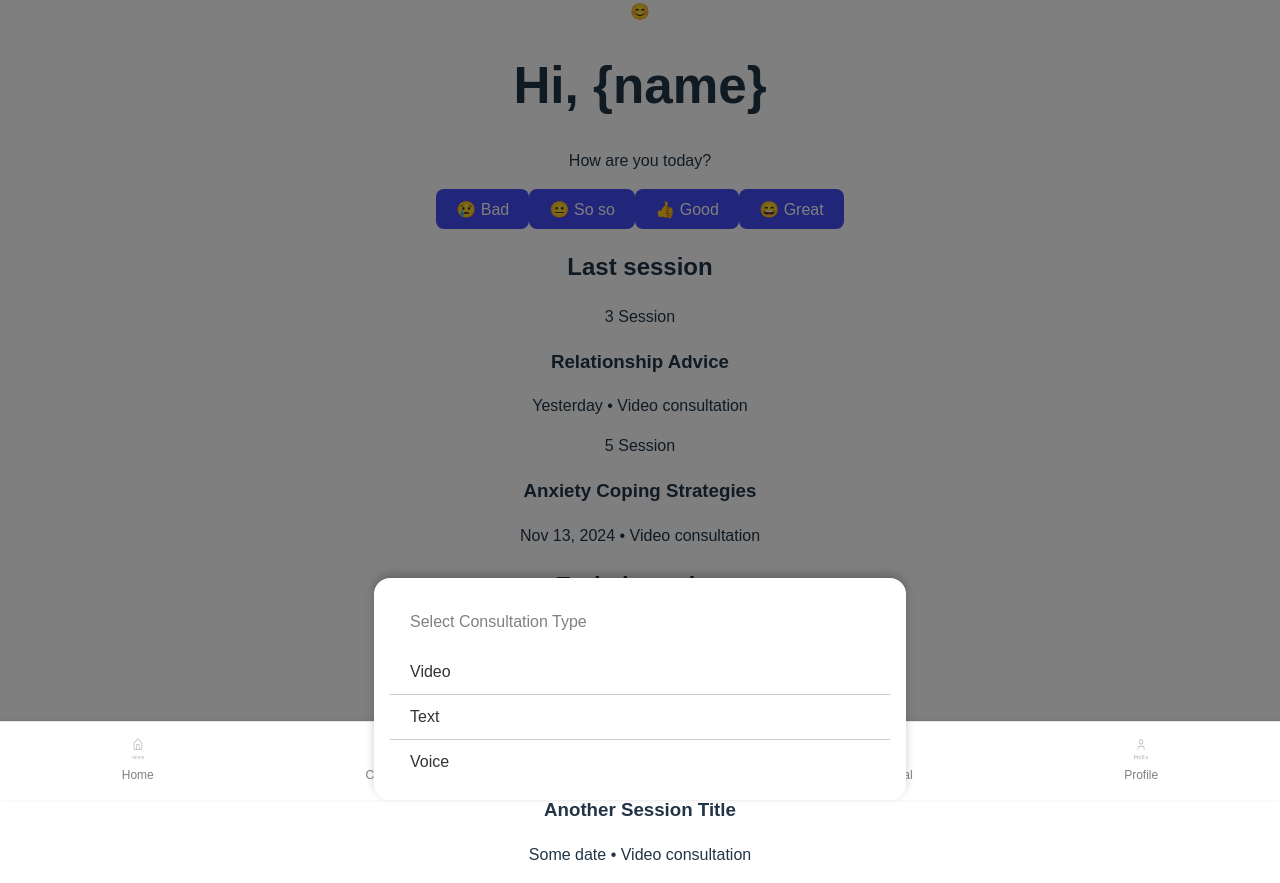
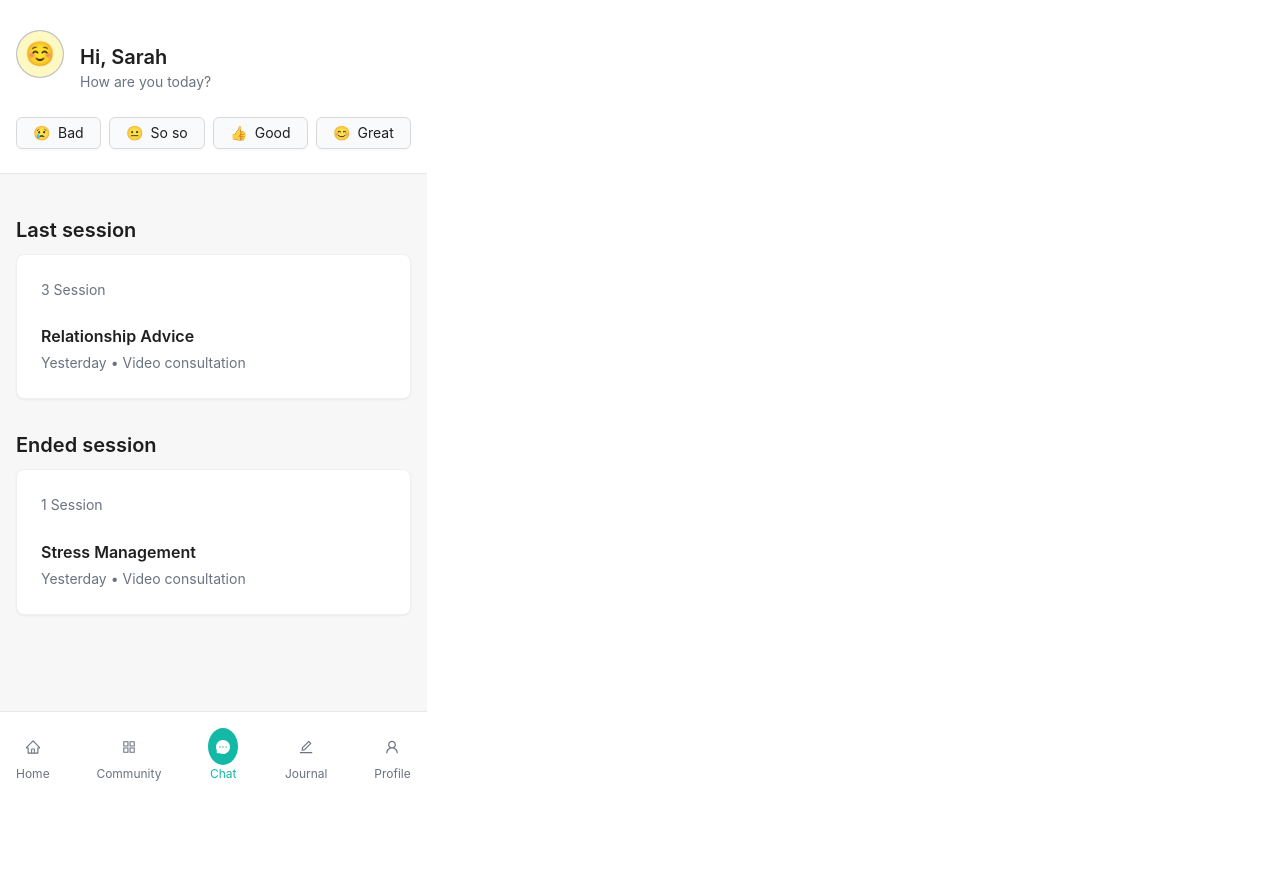
Before and after one commit to oliveunji/mind-mingle, a React (Vite) app in the folder mind-mingle-web/: page /main in a window 1280 px wide. After the commit the page ends 800 px from the top, so only its background shows below. Built offline with nearby package versions, Linux system fonts and the light colour scheme; a web font is replaced by a local one.

Commit message:
feat: update main page

```diff
--- a/mind-mingle-web/src/App.css
+++ b/mind-mingle-web/src/App.css
@@ -1,7 +1,6 @@
 #root {
   max-width: 1280px;
-  margin: 0 auto;
-  text-align: center;
+  text-align: left;
 }
 
 .logo {
@@ -42,6 +41,10 @@
 
 body {
   font-family: 'Pretendard', sans-serif;
+  color: rgb(var(--foreground-rgb));
+  background: rgb(var(--background-rgb));
+  margin: 0;
+  padding: 0;
 }
 
 .heading {
--- /dev/null
+++ b/mind-mingle-web/src/components/ConsultationModal.jsx
@@ -0,0 +1,27 @@
+import { Modal } from 'antd'
+import styles from './consultation-modal.module.css'
+
+export function ConsultationModal({ open, onClose }) {
+  return (
+    <Modal
+      open={open}
+      onCancel={onClose}
+      footer={null}
+      closable={false}
+      className={styles.modal}
+      style={{ backgroundColor: 'rgba(0, 0, 0, 0.2)' }}
+    >
+      <div className={styles.container}>
+        <h3 className={styles.title}>Select Consultation Type</h3>
+        <div className={styles.options}>
+          <button onClick={() => onClose('chat')} className={styles.option}>
+            Chat
+          </button>
+          <button onClick={() => onClose('voice')} className={styles.option}>
+            Voice
+          </button>
+        </div>
+      </div>
+    </Modal>
+  )
+}
--- a/mind-mingle-web/src/components/MainPage.jsx
+++ b/mind-mingle-web/src/components/MainPage.jsx
@@ -1,108 +1,145 @@
-import React, { useState } from "react";
+import React, { useState } from 'react'
+import { Avatar, Button, Layout, Typography, Card } from 'antd'
+import { HomeOutlined, AppstoreOutlined, MessageFilled, EditOutlined, UserOutlined } from '@ant-design/icons'
+
+const { Header, Content, Footer } = Layout
+const { Title, Text } = Typography
+import styles from './page.module.css'
+import { ConsultationModal } from './ConsultationModal'
+
 
 const MainPage = () => {
-    const [isBottomSheetOpen, setBottomSheetOpen] = useState(true);
-    const menuItems = [
-        { name: "Home", img: "/images/home_icon.png", active: false },
-        { name: "Community", img: "/images/community_icon.png", active: false },
-        { name: "Bot", img: "/images/bot_icon.png", active: true },
-        { name: "Journal", img: "/images/journal_icon.png", active: false },
-        { name: "Profile", img: "/images/profile_icon.png", active: false },
-      ];
+    const name = "Sarah" // This would come from your user context/state
 
-    const toggleBottomSheet = () => {
-        setBottomSheetOpen(!isBottomSheetOpen);
-    };
+    const [isModalOpen, setIsModalOpen] = useState(false)
+
+    const handleConsultation = (type) => {
+      setIsModalOpen(false)
+      // Handle consultation type selection
+      console.log('Selected consultation type:', type)
+    }
 
   return (
-        <div className="min-h-screen bg-gray-50 p-4">
-          {/* Header */}
-          <header className="text-center">
-            <div className="flex items-center justify-center">
-              <span className="text-3xl">😊</span>
-              <h1 className="text-2xl font-semibold ml-2">Hi, {"{name}"}</h1>
+    <Layout className={styles.layout}>
+      {/* Top Section */}
+      <div className={styles.topSection}>
+
+        {/* Profile Section */}
+        <div className={styles.profileSection}>
+          <Avatar
+            size={48}
+            icon={
+              <div className={styles.avatarIcon}>
+                <span className={styles.avatarEmoji}>☺️</span>
               </div>
-            <p className="text-gray-500 mt-1">How are you today?</p>
-            <div className="flex justify-center mt-2 space-x-2">
-              <button className="px-4 py-2 bg-red-100 text-red-500 rounded-md">😢 Bad</button>
-              <button className="px-4 py-2 bg-yellow-100 text-yellow-500 rounded-md">😐 So so</button>
-              <button className="px-4 py-2 bg-green-100 text-green-500 rounded-md">👍 Good</button>
-              <button className="px-4 py-2 bg-blue-100 text-blue-500 rounded-md">😄 Great</button>
-            </div>
-          </header>
-
-          {/* Last session */}
-          <section className="mt-6">
-            <h2 className="text-xl font-semibold">Last session</h2>
-            <div className="mt-2 space-y-4">
-              <div className="p-4 bg-white rounded-md shadow-md">
-                <p className="text-sm text-gray-500">3 Session</p>
-                <h3 className="text-lg font-semibold">Relationship Advice</h3>
-                <p className="text-sm text-gray-500">Yesterday • Video consultation</p>
-              </div>
-              <div className="p-4 bg-white rounded-md shadow-md">
-                <p className="text-sm text-gray-500">5 Session</p>
-                <h3 className="text-lg font-semibold">Anxiety Coping Strategies</h3>
-                <p className="text-sm text-gray-500">Nov 13, 2024 • Video consultation</p>
+            }
+          />
+          <div>
+            <Title level={4} className={styles.greeting}>Hi, {name}</Title>
+            <Text className={styles.subGreeting}>How are you today?</Text>
           </div>
         </div>
-          </section>
 
-          {/* Ended session */}
-          <section className="mt-6">
-            <h2 className="text-xl font-semibold">Ended session</h2>
-            <div className="mt-2 space-y-4">
-              <div className="p-4 bg-white rounded-md shadow-md">
-                <p className="text-sm text-gray-500">1 Session</p>
-                <h3 className="text-lg font-semibold">Stress Management</h3>
-                <p className="text-sm text-gray-500">Yesterday • Video consultation</p>
-              </div>
-              <div className="p-4 bg-white rounded-md shadow-md">
-                <p className="text-sm text-gray-500">7 Session</p>
-                <h3 className="text-lg font-semibold">Another Session Title</h3>
-                <p className="text-sm text-gray-500">Some date • Video consultation</p>
+        {/* Mood Selection */}
+        <div className={styles.moodSelection}>
+          {[
+            { emoji: "😢", text: "Bad" },
+            { emoji: "😐", text: "So so" },
+            { emoji: "👍", text: "Good" },
+            { emoji: "😊", text: "Great" }
+          ].map((mood) => (
+            <Button
+              key={mood.text}
+              className={styles.moodButton}
+            >
+              <span>{mood.emoji}</span>
+              <span>{mood.text}</span>
+            </Button>
+          ))}
         </div>
       </div>
-          </section>
 
+      {/* Scrollable Content */}
+      <Content className={styles.scrollableContent}>
+        {/* Last Session Section */}
+        <div className={styles.sessionSection}>
+          <Title level={4}>Last session</Title>
+          <div className={styles.sessionList}>
+            <SessionCard
+              number={3}
+              title="Relationship Advice"
+              date="Yesterday"
+              type="Video consultation"
+            />
+            {/* <SessionCard
+              number={5}
+              title="Anxiety Coping Strategies"
+              date="Nov 13, 2024"
+              type="Video consultation"
+            /> */}
+          </div>
+        </div>
 
-          <footer className="footer">
-            <div className="footer-menu">
-            {menuItems.map((item, index) => (
-                <div
-                    key={index}
-                    className={`footer-button ${
-                    item.active ? "footer-button-active" : ""
-                    }`}
-                >
-                    <img src={item.img} alt={item.name} />
-                    <span>{item.name}</span>
+        {/* Ended Session Section */}
+        <div className={styles.sessionSection}>
+          <Title level={4}>Ended session</Title>
+          <div className={styles.sessionList}>
+            <SessionCard
+              number={1}
+              title="Stress Management"
+              date="Yesterday"
+              type="Video consultation"
+            />
           </div>
-                ))}
         </div>
-          </footer>
+      </Content>
 
+      {/* Navigation Bar */}
+      <div className={styles.navBar}>
+        <div className={styles.navBarContent}>
+          <NavItem icon={<HomeOutlined />} text="Home" />
+          <NavItem icon={<AppstoreOutlined />} text="Community" />
+          <NavItem
+            icon={<MessageFilled />}
+            text="Chat"
+            active
+            onClick={() => setIsModalOpen(true)}
+          />
+          <NavItem icon={<EditOutlined />} text="Journal" />
+          <NavItem icon={<UserOutlined />} text="Profile" />
+        </div>
+      </div>
+      <ConsultationModal
+        open={isModalOpen}
+        onClose={handleConsultation}
+      />
+    </Layout>
+  )
+}
 
+function SessionCard({ number, title, date, type }) {
+    return (
+      <Card className={styles.sessionCard}>
+        <div className={styles.sessionCardContent}>
+          <Text className={styles.sessionNumber}>{number} Session</Text>
+          <Title level={5} className={styles.sessionTitle}>{title}</Title>
+          <Text className={styles.sessionInfo}>{date} • {type}</Text>
+        </div>
+      </Card>
+    )
+  }
 
-    {isBottomSheetOpen && (
-        <>
-          {/* Overlay */}
-          <div className="overlay" onClick={() => setBottomSheetOpen(false)}></div>
-
-          {/* 팝업 */}
-          <div className="popup">
-            <p style={{ fontSize: "16px", color: "gray", marginLeft: "20px" }}>Select Consultation Type</p>
-            <div className="option">Video</div>
-            <hr className="divider" />
-            <div className="option">Text</div>
-            <hr className="divider" />
-            <div className="option">Voice</div>
+  function NavItem({ icon, text, active = false, onClick }) {
+    return (
+      <div className={styles.navItem} onClick={onClick}>
+        <div className={`${styles.navIcon} ${active ? styles.navIconActive : ''}`}>
+          {icon}
         </div>
-        </>
-      )}
-
+        <Text className={`${styles.navText} ${active ? styles.navTextActive : ''}`}>
+          {text}
+        </Text>
       </div>
-      );
+    )
   }
 
 export default MainPage;
--- /dev/null
+++ b/mind-mingle-web/src/components/consultation-modal.module.css
@@ -0,0 +1,57 @@
+.modal {
+    position: fixed !important;
+    bottom: 0;
+    left: 0;
+    right: 0;
+    margin: 0 !important;
+    padding: 0 !important;
+    max-width: 100% !important;
+    max-height: 50vh !important; /* 화면 높이의 50%로 제한 */
+  }
+
+  .modal :global(.ant-modal-content) {
+    border-radius: 16px 16px 0 0;
+    padding: 0;
+    position: absolute;
+    bottom: 0;
+    width: 100%;
+  }
+
+  .container {
+    padding: 20px;
+    max-height: calc(50vh - 40px); /* 모달 내부 컨텐츠의 최대 높이 설정 */
+    overflow-y: auto; /* 내용이 넘칠 경우 스크롤 가능하도록 설정 */
+  }
+
+  .title {
+    color: #6b7280;
+    font-size: 16px;
+    margin: 0 0 20px 0;
+    font-weight: 500;
+  }
+
+  .options {
+    display: flex;
+    flex-direction: column;
+    gap: 1px;
+    margin: 0 -20px;
+    background-color: #f3f4f6;
+  }
+
+  .option {
+    background: white;
+    border: none;
+    padding: 16px 20px;
+    text-align: left;
+    font-size: 16px;
+    cursor: pointer;
+    color: #333; /* 명시적으로 텍스트 색상 지정 */
+  }
+
+  .option:hover {
+    background-color: #f9fafb;
+  }
+
+  .option:active {
+    background-color: #f3f4f6;
+  }
--- /dev/null
+++ b/mind-mingle-web/src/components/page.module.css
@@ -0,0 +1,150 @@
+.layout {
+    min-height: 100vh;
+    background-color: #f7f7f7;
+    display: flex;
+    flex-direction: column;
+  }
+
+  .topSection {
+    flex-shrink: 0;
+    background-color: white;
+    padding: 16px;
+    border-bottom: 1px solid #e5e7eb;
+  }
+
+  .statusBar {
+    margin-bottom: 16px;
+  }
+
+  .statusBarText {
+    font-size: 14px;
+  }
+
+  .profileSection {
+    display: flex;
+    align-items: center;
+    gap: 16px;
+    margin-bottom: 24px;
+  }
+
+  .avatarIcon {
+    background-color: #fef9c3;
+    border-radius: 50%;
+    width: 100%;
+    height: 100%;
+    display: flex;
+    align-items: center;
+    justify-content: center;
+  }
+
+  .avatarEmoji {
+    font-size: 24px;
+  }
+
+  .greeting {
+    margin-bottom: 0 !important;
+  }
+
+  .subGreeting {
+    color: #6b7280;
+  }
+
+  .moodSelection {
+    display: flex;
+    gap: 8px;
+    overflow-x: auto;
+    padding-bottom: 8px;
+  }
+
+  .moodButton {
+    display: inline-flex;
+    align-items: center;
+    gap: 8px;
+    padding: 0 16px;
+    background-color: #f9fafb;
+    flex-shrink: 0;
+  }
+
+  .moodButton:hover {
+    background-color: #f3f4f6;
+  }
+
+  .scrollableContent {
+    flex-grow: 1;
+    overflow-y: auto;
+    padding: 16px;
+  }
+
+  .sessionSection {
+    margin-bottom: 32px;
+  }
+
+  .sessionList {
+    display: flex;
+    flex-direction: column;
+    gap: 16px;
+  }
+
+  .sessionCard {
+    border-radius: 8px;
+    box-shadow: 0 1px 2px 0 rgba(0, 0, 0, 0.05);
+  }
+
+  .sessionCardContent {
+    display: flex;
+    flex-direction: column;
+    gap: 4px;
+  }
+
+  .sessionNumber {
+    color: #6b7280;
+  }
+
+  .sessionTitle {
+    margin-bottom: 0 !important;
+  }
+
+  .sessionInfo {
+    color: #6b7280;
+  }
+
+  .navBar {
+    flex-shrink: 0;
+    background-color: white;
+    border-top: 1px solid #e5e7eb;
+    padding: 16px;
+  }
+
+  .navBarContent {
+    display: flex;
+    justify-content: space-between;
+    align-items: center;
+    max-width: 400px;
+    margin: 0 auto;
+  }
+
+  .navItem {
+    display: flex;
+    flex-direction: column;
+    align-items: center;
+  }
+
+  .navIcon {
+    padding: 8px;
+    border-radius: 50%;
+    color: #6b7280;
+  }
+
+  .navIconActive {
+    background-color: #14b8a6;
+    color: white;
+  }
+
+  .navText {
+    font-size: 12px;
+    color: #6b7280;
+  }
+
+  .navTextActive {
+    color: #14b8a6;
+  }
```
Lines whose indentation alone changed are shown as unchanged.
